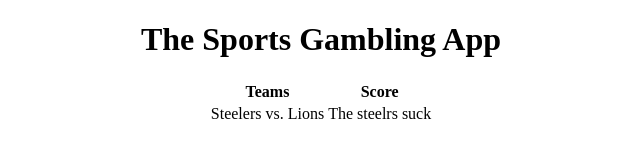
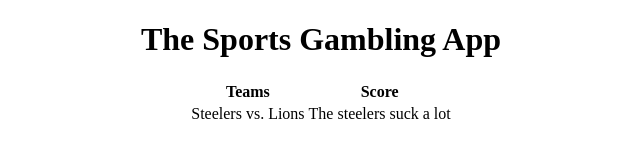
Before and after one commit to rkreber/capstone, a plain HTML site: page index.html in a window 1280 px wide. Shown: the whole page, without its empty margins (319-959 px from the left). Drawn offline with Linux system fonts and the light colour scheme.

Commit message:
fixed spelling error in front end

```diff
--- a/index.html
+++ b/index.html
@@ -24,7 +24,7 @@
 					Steelers vs. Lions
 				</td>
 				<td>
-					The steelrs suck
+					The steelers suck a lot
 				</td>
 
 			</tr>
```
